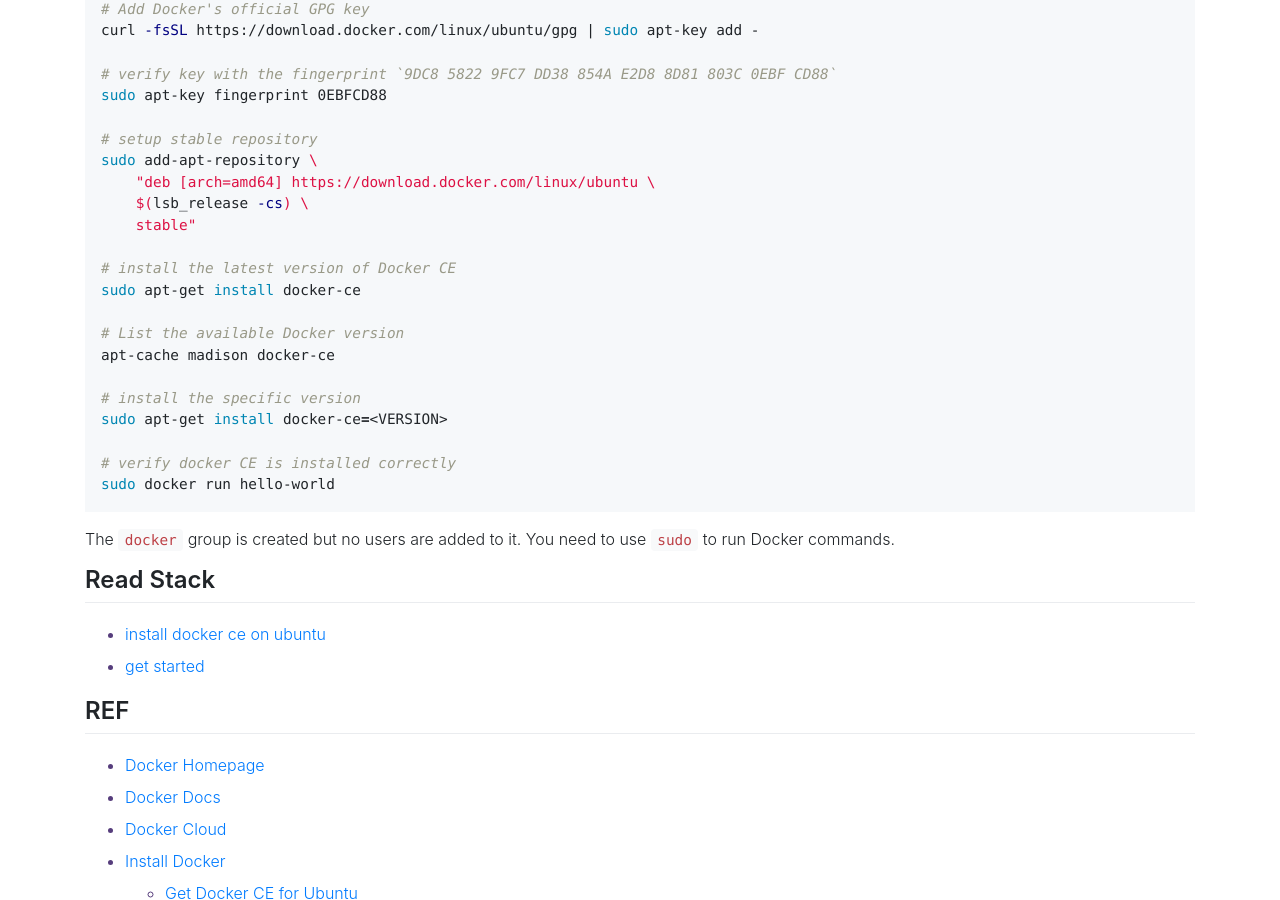
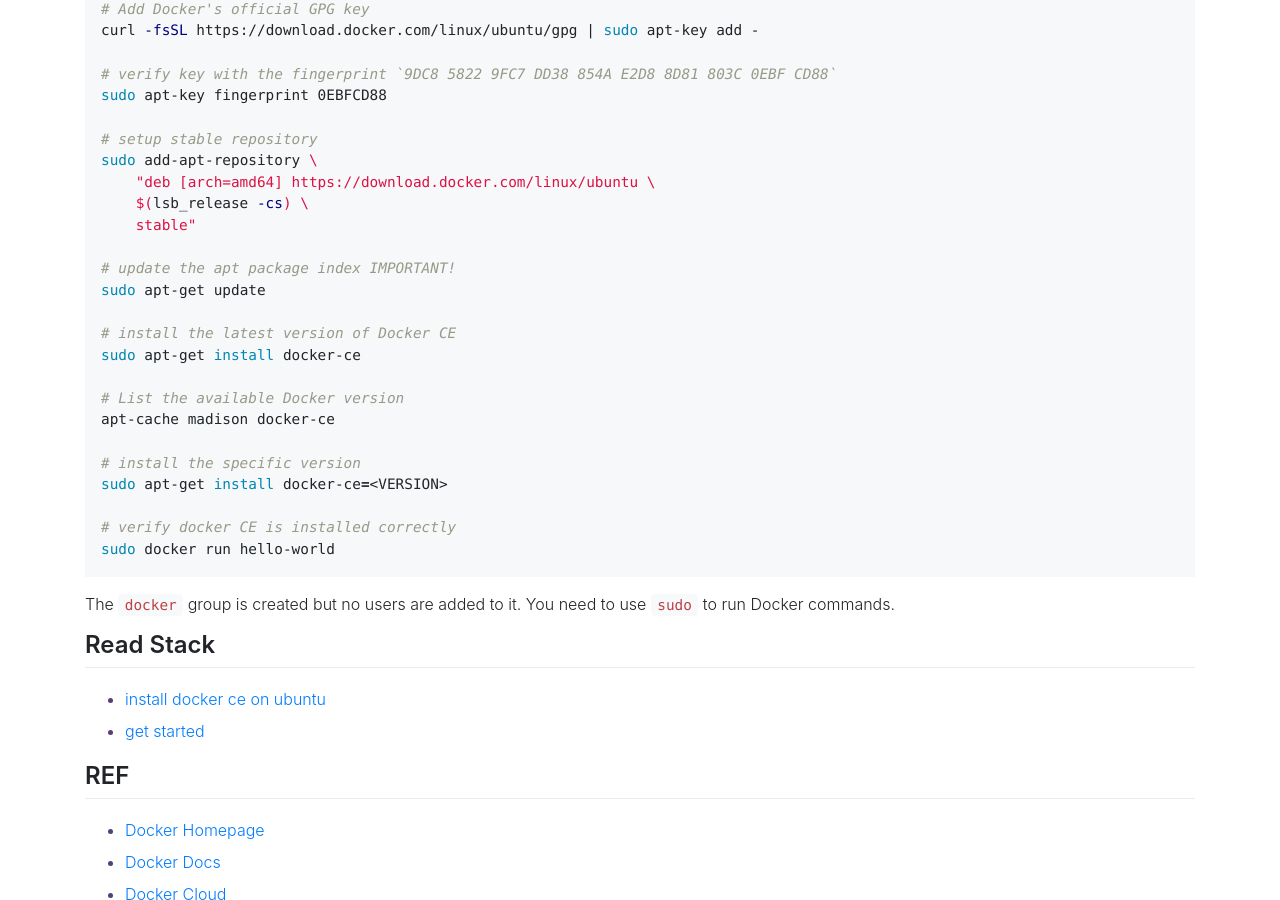
Before and after one commit to liuzhuan/liuzhuan.github.io, a Jekyll site: the page built from _posts/2017-12-23-docker-primer.md, in a window 1280 px wide and 900 px high, scrolled down 1692 px. Built offline with Jekyll 4.4.1, drawn with Linux system fonts in a browser that asks for light colours; nearby versions of some CDN libraries.

Commit message:
updating docker primer

```diff
--- a/_posts/2017-12-23-docker-primer.md
+++ b/_posts/2017-12-23-docker-primer.md
@@ -87,6 +87,9 @@
     $(lsb_release -cs) \
     stable"
 
+# update the apt package index IMPORTANT!
+sudo apt-get update
+
 # install the latest version of Docker CE
 sudo apt-get install docker-ce
 
```
